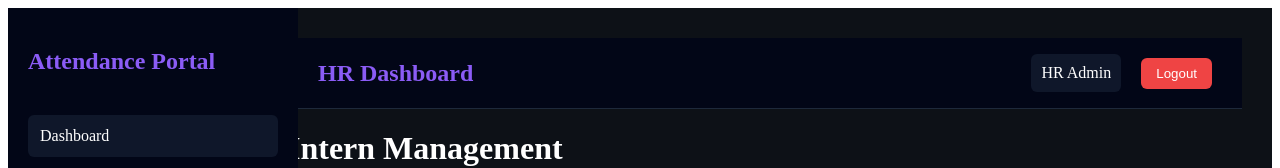
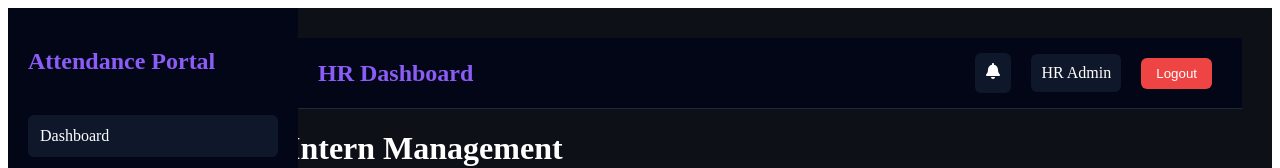
Before and after one commit to proeduvate/attendance-portal, a React (Create React App) app in the folder frontend/: page /interns in a window 1280 px wide. Shown: the top 168 px of the page. Built offline with nearby package versions, Linux system fonts and the light colour scheme; no server answers.

Commit message:
Update Navbar.jsx

```diff
--- a/frontend/src/components/Navbar.jsx
+++ b/frontend/src/components/Navbar.jsx
@@ -1,4 +1,6 @@
 import {motion} from "framer-motion"
+import {FaBell} from "react-icons/fa"
+import {info} from "./Notify"
 
 export default function Navbar(){
 
@@ -7,6 +9,12 @@ const logout=()=>{
 localStorage.removeItem("token")
 
 window.location="/"
+
+}
+
+const showAlert=()=>{
+
+info("No new alerts")
 
 }
 
@@ -21,6 +29,20 @@ HR Dashboard
 </h2>
 
 <div style={right}>
+
+<motion.div
+
+whileHover={{scale:1.2}}
+
+onClick={showAlert}
+
+style={bell}
+
+>
+
+<FaBell/>
+
+</motion.div>
 
 <motion.div
 whileHover={{scale:1.05}}
@@ -76,6 +98,18 @@ gap:"20px"
 
 }
 
+const bell={
+
+background:"#0f172a",
+
+padding:"10px",
+
+borderRadius:"6px",
+
+cursor:"pointer"
+
+}
+
 const profile={
 
 background:"#0f172a",
```
